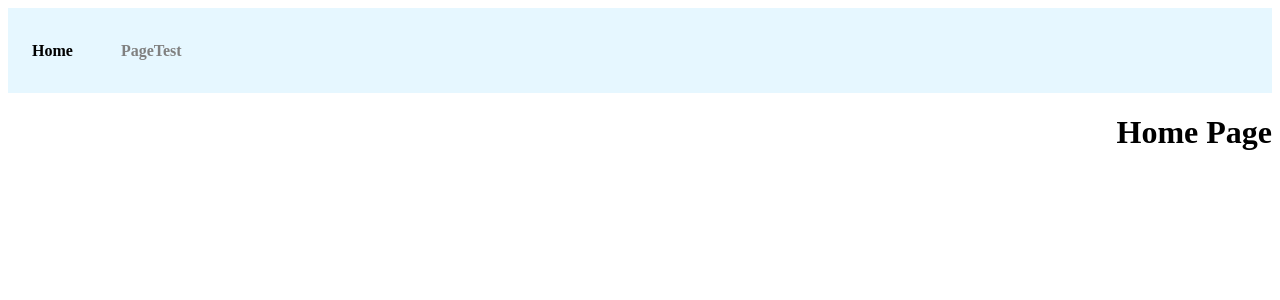
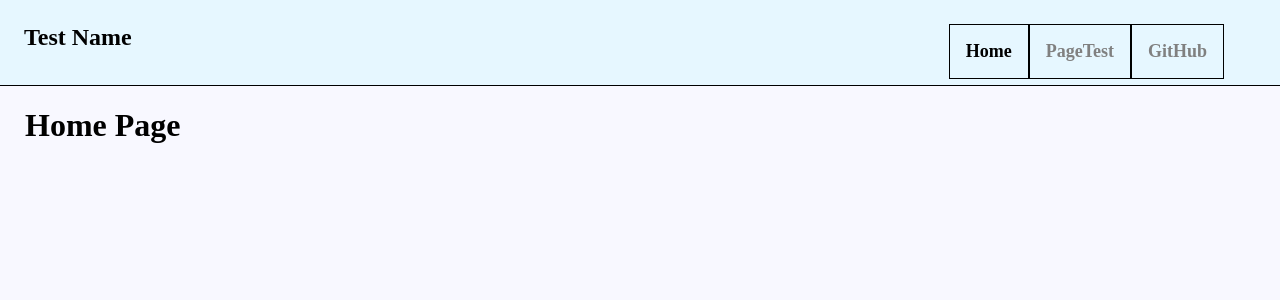
Before and after one commit to sungary/sungary.github.io, a React (Create React App) app: page / in a window 1280 px wide. Shown: the top 300 px of the page. Built offline with nearby package versions, Linux system fonts and the light colour scheme.

Commit message:
updated navbar

```diff
--- a/src/App.css
+++ b/src/App.css
@@ -1,18 +1,4 @@
-.App {
-  text-align: center;
+body {
+  margin: 0;
+  background-color:ghostwhite;
 }
-
-.App-header {
-  background-color: #282c34;
-  min-height: 100vh;
-  display: flex;
-  flex-direction: column;
-  align-items: center;
-  justify-content: center;
-  font-size: calc(10px + 2vmin);
-  color: white;
-}
-
-.App-link {
-  color: #61dafb;
-}
--- a/src/App.js
+++ b/src/App.js
@@ -11,10 +11,9 @@ function App() {
       <Navbar/>
         <Routes>
           <Route path="/" exact element={<Home/>}/>
-          <Route path="/PageTest" element={<PageTest/>} />
+          <Route path="/PageTest" element={<PageTest/>}/>
         </Routes>
     </Router>
-
 
   );
 }
--- a/src/components/Navbar/NavbarElements.js
+++ b/src/components/Navbar/NavbarElements.js
@@ -4,10 +4,11 @@ import { FaBars } from 'react-icons/fa';
 
 export const Nav = styled.nav`
   background: #e6f7ff;
+  width: 100%;
   height: 85px;
   display: flex;
   justify-content: space-between;
-  z-index: 12;
+  border-bottom: 1px solid black;
 `;
 
 export const NavLink = styled(Link)`
@@ -15,19 +16,24 @@ export const NavLink = styled(Link)`
   display: flex;
   align-items: center;
   text-decoration: none;
-  padding: 1.5rem;
-  height: 100%;
+  padding: 1rem;
   cursor: pointer;
   &.active {
     color: #000000;
   }
   font-weight: bold;
+  font-size: large;
+  @media screen and (max-width: 720px) {
+    display: none;
+  }
+  border: 1px solid black;
+  justify-content: space-between;
 `;
 
 export const Bars = styled(FaBars)`
   display: none;
-  color: #808080;
-  @media screen and (max-width: 768px) {
+  color: #000000;
+  @media screen and (max-width: 720px) {
     display: block;
     position: absolute;
     top: 0;
@@ -41,9 +47,9 @@ export const Bars = styled(FaBars)`
 export const NavMenu = styled.div`
   display: flex;
   align-items: center;
+  position: absolute;
+  top: 1.5rem;
+  right: 5rem;
   margin-right: -24px;
-  white-space: nowrap; */
-  @media screen and (max-width: 768px) {
-    display: none;
-  }
+  white-space: nowrap;
 `;
--- /dev/null
+++ b/src/components/Navbar/index.css
@@ -0,0 +1,12 @@
+.myname {
+    color:black;
+    display: flex;
+    text-decoration: none;
+    padding-left: 25px;
+    padding-right: 25px;
+    font-weight: bold;
+    font-size: x-large;
+    position: absolute;
+    align-items: center;
+    padding: 1.5rem;
+}
--- a/src/components/Navbar/index.js
+++ b/src/components/Navbar/index.js
@@ -1,17 +1,27 @@
 import React from 'react';
 import {Nav, NavLink, Bars, NavMenu} from './NavbarElements';
+import "./index.css";
 
 const Navbar = () => {
     return (
         <>
             <Nav>
-                <Bars />
+                <div className="myname">
+                    Test Name
+                </div>
+
+                <Bars>
+                </Bars>
+
                 <NavMenu>
                     <NavLink to='/' >
                         Home
                     </NavLink>
                     <NavLink to='/PageTest' >
                         PageTest
+                    </NavLink>
+                    <NavLink as="a" href="https://github.com/sungary" rel="noreferrer" target="_blank">
+                        GitHub
                     </NavLink>
                 </NavMenu>
             </Nav>
--- a/src/pages/index.js
+++ b/src/pages/index.js
@@ -1,15 +1,9 @@
 import React from 'react';
+import "./pages.css";
 
 const Home = () => {
     return (
-        <div
-            style={{
-                display: 'flex',
-                justifyContent: 'Right',
-                alignItems: 'Right',
-                height: '100vh'
-            }}
-            >
+        <div className="header">
             <h1>Home Page</h1>
         </div>
     );
--- /dev/null
+++ b/src/pages/pages.css
@@ -0,0 +1,3 @@
+.header{
+    padding-left: 25px;
+}
```
